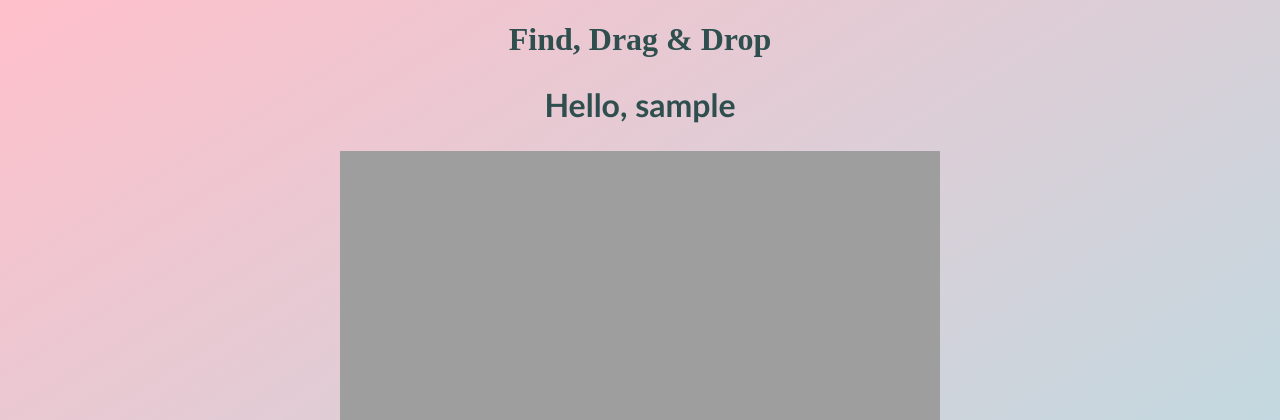
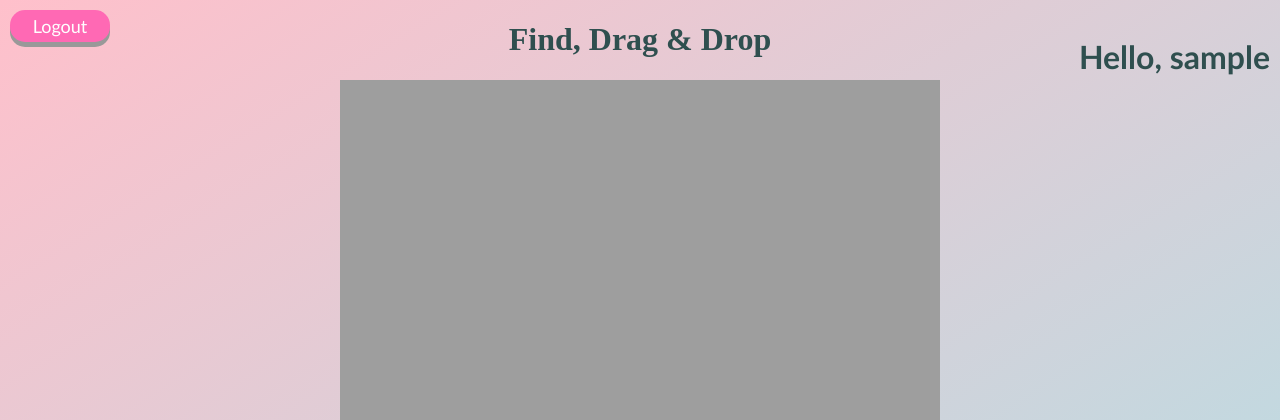
Before and after one commit to aaalic/FindDragDrop_New_Version, an ASP.NET Core app: page / in a window 1280 px wide. Shown: the top 420 px of the page. Run offline with ASP.NET Core 8, Linux system fonts and the light colour scheme; the visitor is signed in with stand-in values (Sample User, id 1); data that the repository does not hold is empty; some libraries are stand-ins or nearby versions.

Commit message:
Identity

```diff
--- a/FindDragDrop2/Controllers/HomeController.cs
+++ b/FindDragDrop2/Controllers/HomeController.cs
@@ -31,6 +31,7 @@ namespace FindDragDrop2.Controllers
             return View(model);
         }
 
+        [AllowAnonymous]
         public IActionResult GetItems()
         {
             var viewModel = context.GetAllItems();
--- a/FindDragDrop2/Views/Home/Index.cshtml
+++ b/FindDragDrop2/Views/Home/Index.cshtml
@@ -6,8 +6,13 @@
     <title></title>
 </head>
 <body>
+    <form asp-controller="Account" asp-action="Logout" style="position:absolute; top:10px; left:10px;">
+
+        <input type="submit" value="Logout" class="smallButton" />
+
+    </form>
     <h1>Find, Drag & Drop</h1>
-    <h2>Hello, @Model.Name</h2>
+    <h2 style="position:absolute; top:10px; right:10px;">Hello, @Model.Name</h2>
     <div id="container">
 
         <div id="main_image"></div>
@@ -15,5 +20,6 @@
         <div id="myPartialContainer"></div>
 
     </div>
+
 </body>
 </html>
```
Also changed, not shown: FindDragDrop2/Controllers/AccountController.cs (+6 -11 lines).
